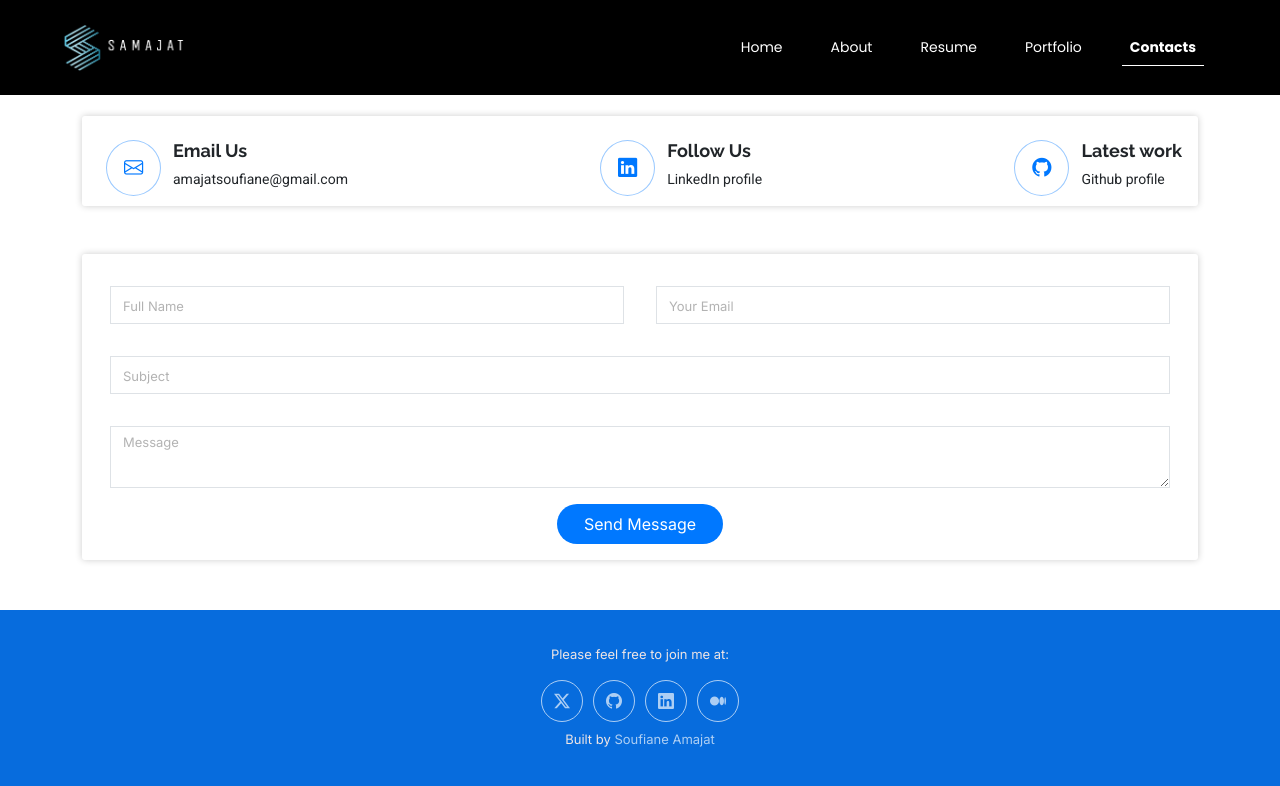
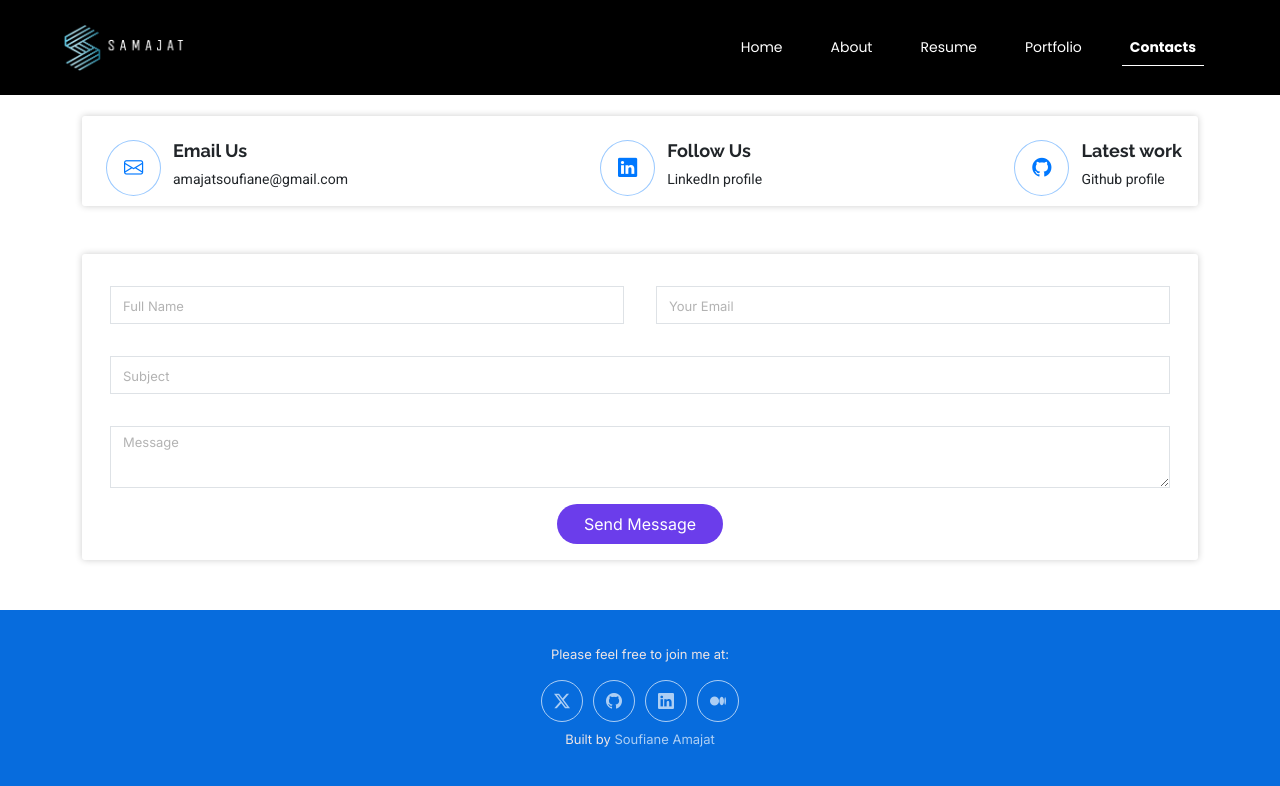
Before and after one commit to soufiane-amt/My-Portfolio, a Next.js app: page / in a window 1280 px wide. In both pictures the pointer is over the button "Send Message". Shown: the part 3325-4111 px from the top of the page. Built offline with nearby package versions, Linux system fonts and the light colour scheme.

Commit message:
Improving a button on hover

```diff
--- a/src/app/styles/Contact.module.css
+++ b/src/app/styles/Contact.module.css
@@ -59,4 +59,9 @@
     padding-inline: 27px;
     padding-block: 8px;
     border-radius: 21px;
+    transition: all 0.5s ease;
   }
+
+  .messager button:hover{
+    background-color: #6b3deb;
+  }
```
